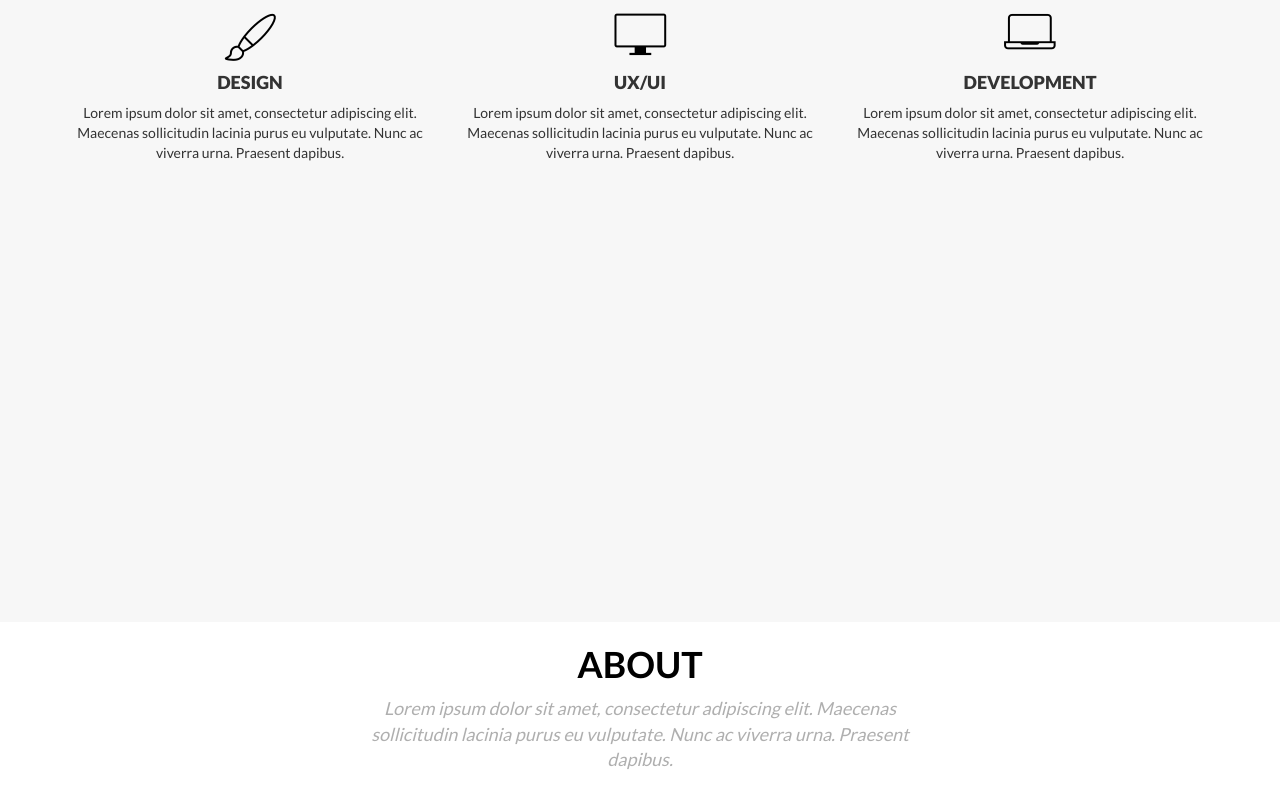
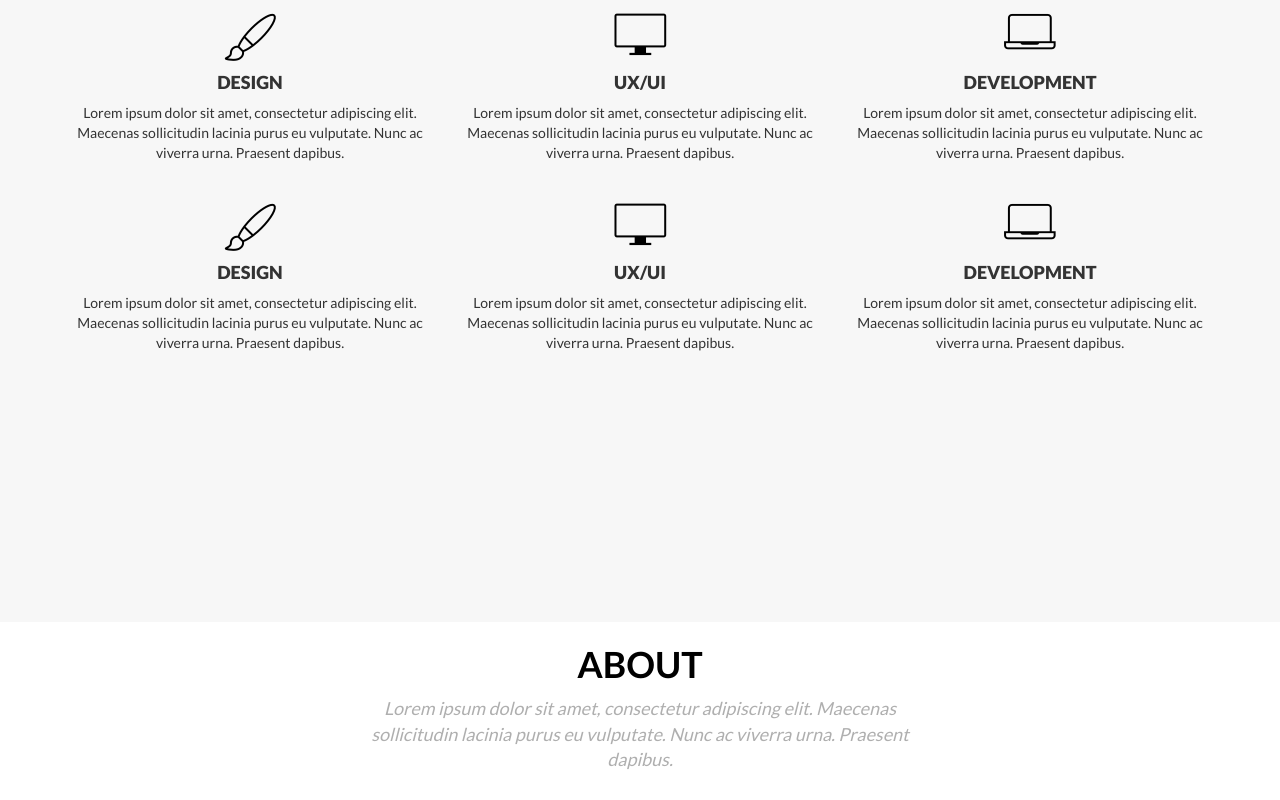
Before and after one commit to cyberchrix/pushup, a plain HTML site: page index.html in a window 1280 px wide. Shown: the part 978-1778 px from the top of the page. Drawn offline with Linux system fonts and the light colour scheme.

Commit message:
Services columns

```diff
--- a/css/site.scss
+++ b/css/site.scss
@@ -231,6 +231,9 @@ a#scroll-down {
     header {
         margin-bottom: 20px;
     }
+    [class*="col"] {
+        margin-bottom: 20px;
+    }
     div {
         h4 {
             font-size: 18px;
--- a/index.html
+++ b/index.html
@@ -67,6 +67,24 @@
                             Lorem ipsum dolor sit amet, consectetur adipiscing elit. Maecenas sollicitudin lacinia purus eu vulputate. Nunc ac viverra urna. Praesent dapibus.
                         </p>
                     </div>
+                    <div class="col-md-4 design">
+                        <h4>Design</h4>
+                        <p>
+                            Lorem ipsum dolor sit amet, consectetur adipiscing elit. Maecenas sollicitudin lacinia purus eu vulputate. Nunc ac viverra urna. Praesent dapibus.
+                        </p>
+                    </div>
+                    <div class="col-md-4 ux">
+                        <h4>UX/UI</h4>
+                        <p>
+                            Lorem ipsum dolor sit amet, consectetur adipiscing elit. Maecenas sollicitudin lacinia purus eu vulputate. Nunc ac viverra urna. Praesent dapibus.
+                        </p>
+                    </div>
+                    <div class="col-md-4 development">
+                        <h4>Development</h4>
+                        <p>
+                            Lorem ipsum dolor sit amet, consectetur adipiscing elit. Maecenas sollicitudin lacinia purus eu vulputate. Nunc ac viverra urna. Praesent dapibus.
+                        </p>
+                    </div>
                 </div>
             </div>
         </section>
```
Also changed, not shown: css/site.css, 1 other file.
